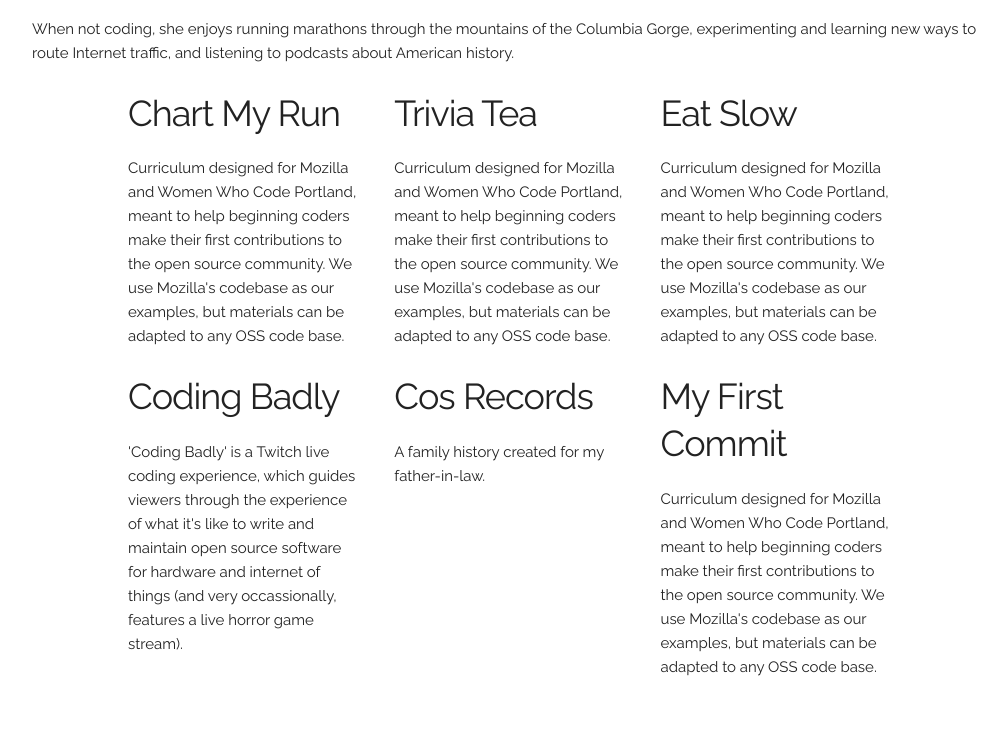
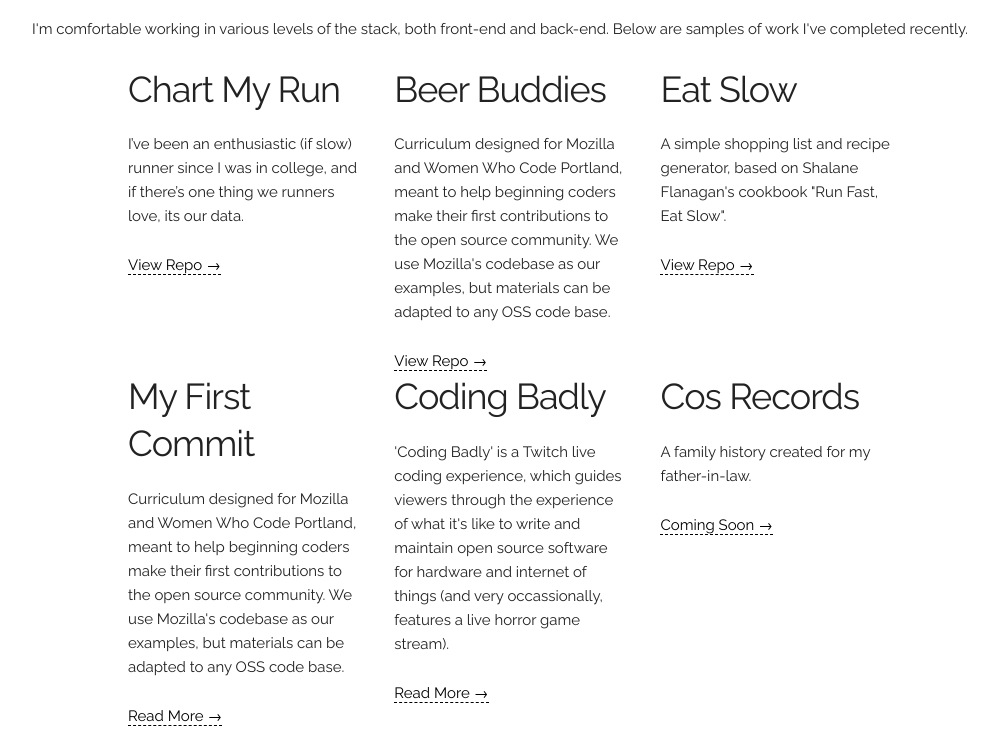
Before and after one commit to VerteDinde/vertedinde.github.io, a plain HTML site: page projects.html in a window 1280 px wide. Shown: the part 363-1100 px from the top of the page, without its empty margins (128-1135 px from the left). Drawn offline with Linux system fonts and the light colour scheme.

Commit message:
Modifications to project work

```diff
--- a/css/skeleton.css
+++ b/css/skeleton.css
@@ -130,6 +130,9 @@
   font-weight: 400;
   font-family: "Raleway", "HelveticaNeue", "Helvetica Neue", Helvetica, Arial, sans-serif;
   color: #222; }
+/*header {
+  background-color: rgba(205, 216, 163, 100);
+}*/
 
 
 /* Typography
--- a/projects.html
+++ b/projects.html
@@ -21,7 +21,7 @@
         <li class="tab" data-content="about"><a href="about.html">About</a></li>
         <li class="tab" data-content="portfolio">Portfolio</li>
         <li class="tab" data-content="blog">Writing</li>
-        <li class="tab" data-content="speaking"><a href="coffee-tea.html">Speaking</a></li>
+        <li class="tab" data-content="speaking"><a href="speaking.html">Speaking</a></li>
         <li class="tab" data-content="contact"><a href="contact.html">Contact</a></li>
       </ul>
     </nav>
@@ -29,39 +29,52 @@
   <main class="container">
     <section id="portfolio" class="tab-content">
       <h2>My Work</h2>
-      <p>When not coding, she enjoys running marathons through the mountains of the Columbia Gorge, experimenting and learning new ways to route Internet traffic, and listening to podcasts about American history.</p>
+      <p>I'm comfortable working in various levels of the stack, both front-end and back-end. Below are samples of work I've completed recently.</p>
       <div class="first container">
         <div class="one-third column">
           <h3>Chart My Run</h3>
           <!--<img src="http://lorempixum.com/400/100/nature/1" />-->
-        <p>Curriculum designed for Mozilla and Women Who Code Portland, meant to help beginning coders make their first contributions to the open source community. We use Mozilla's codebase as our examples, but materials can be adapted to any OSS code base.</p>
+          <p>I’ve been an enthusiastic (if slow) runner since I was in college, and if there’s one thing we runners love, its
+            our data.</p>
+          <a href="https://github.com/VerteDinde/chart-my-marathon" class="read-on">View Repo &rarr;</a>
         </div>
         <div class="one-third column">
-        <h3>Trivia Tea</h3>
+          <h3>Beer Buddies</h3>
           <!--<img src="http://lorempixum.com/400/100/nature/2" />-->
-        <p>Curriculum designed for Mozilla and Women Who Code Portland, meant to help beginning coders make their first contributions to the open source community. We use Mozilla's codebase as our examples, but materials can be adapted to any OSS code base.</p>
+          <p>Curriculum designed for Mozilla and Women Who Code Portland, meant to help beginning coders make their first contributions
+            to the open source community. We use Mozilla's codebase as our examples, but materials can be adapted to any
+            OSS code base.</p>
+          <a href="https://github.com/VerteDinde/beer-buddies" class="read-on">View Repo &rarr;</a>
         </div>
         <div class="one-third column">
           <h3>Eat Slow</h3>
           <!--<img src="http://lorempixum.com/400/100/nature/3" />-->
-        <p>Curriculum designed for Mozilla and Women Who Code Portland, meant to help beginning coders make their first contributions to the open source community. We use Mozilla's codebase as our examples, but materials can be adapted to any OSS code base.</p>
+          <p>A simple shopping list and recipe generator, based on Shalane Flanagan's cookbook "Run Fast, Eat Slow".</p>
+          <a href="https://github.com/VerteDinde/eat-slow" class="read-on">View Repo &rarr;</a>
         </div>
       </div>
       <div class="second container">
         <div class="one-third column">
+          <h3>My First Commit</h3>
+          <!--<img src="http://lorempixum.com/400/100/nature/3" />-->
+          <p>Curriculum designed for Mozilla and Women Who Code Portland, meant to help beginning coders make their first contributions
+            to the open source community. We use Mozilla's codebase as our examples, but materials can be adapted to any
+            OSS code base.</p>
+          <a href="https://github.com/VerteDinde/eat-slow" class="read-on">Read More &rarr;</a>
+        </div>
+        <div class="one-third column">
           <h3>Coding Badly</h3>
           <!--<img src="http://lorempixum.com/400/100/nature/1" />-->
-        <p>'Coding Badly' is a Twitch live coding experience, which guides viewers through the experience of what it's like to write and maintain open source software for hardware and internet of things (and very occassionally, features a live horror game stream).</p>
+          <p>'Coding Badly' is a Twitch live coding experience, which guides viewers through the experience of what it's like
+            to write and maintain open source software for hardware and internet of things (and very occassionally, features
+            a live horror game stream).</p>
+          <a href="https://github.com/VerteDinde/eat-slow" class="read-on">Read More &rarr;</a>
         </div>
         <div class="one-third column">
           <h3>Cos Records</h3>
           <!--<img src="http://lorempixum.com/400/100/nature/2" />-->
           <p>A family history created for my father-in-law.</p>
-      </div>
-      <div class="one-third column">
-        <h3>My First Commit</h3>
-        <!--<img src="http://lorempixum.com/400/100/nature/3" />-->
-        <p>Curriculum designed for Mozilla and Women Who Code Portland, meant to help beginning coders make their first contributions to the open source community. We use Mozilla's codebase as our examples, but materials can be adapted to any OSS code base.</p>
+          <a href="https://github.com/VerteDinde" class="read-on">Coming Soon &rarr;</a>
         </div>
       </div>
     </section>
```
Also changed, not shown: about.html (+1 -1 lines), blog.html (+1 -1 lines), contact.html (+1 -1 lines), index.html (+1 -1 lines), speaking.html (renamed from coffee-tea.html, +1 -1 lines). Lines whose indentation alone changed are shown as unchanged.
